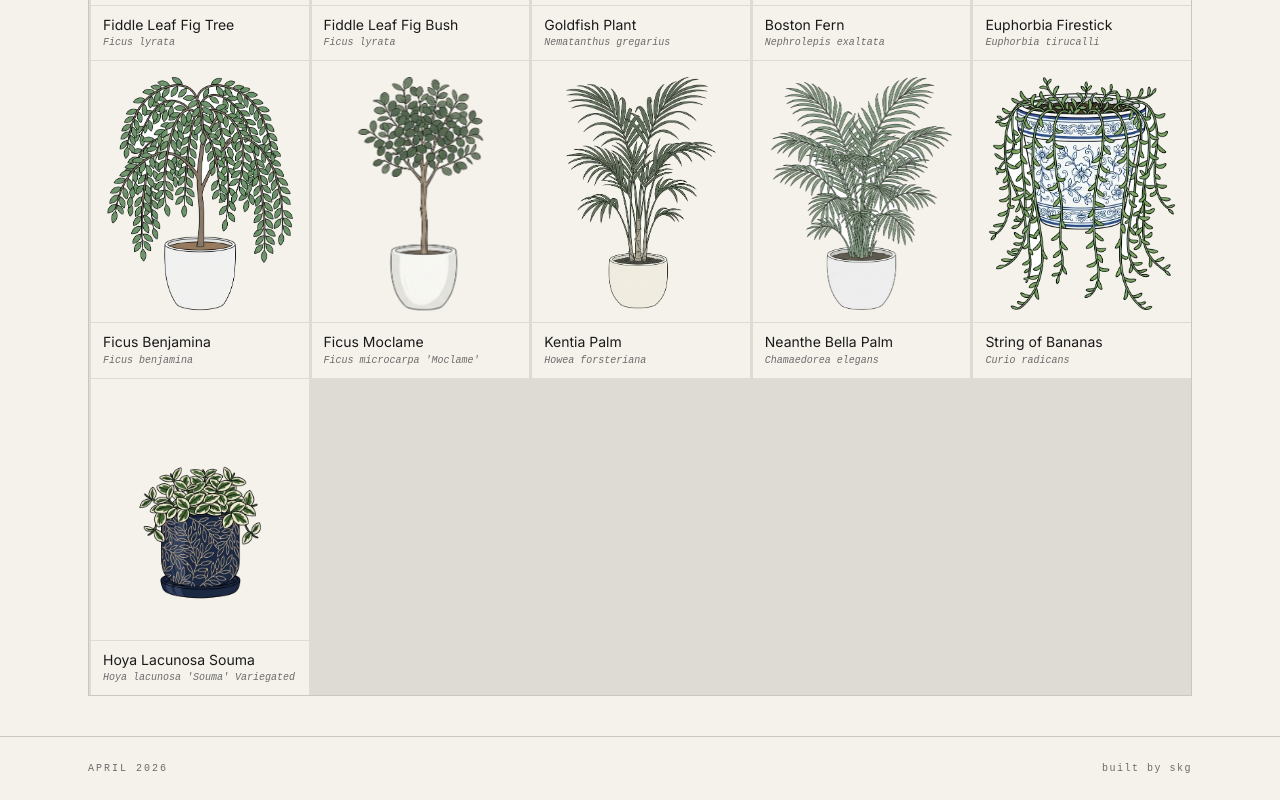
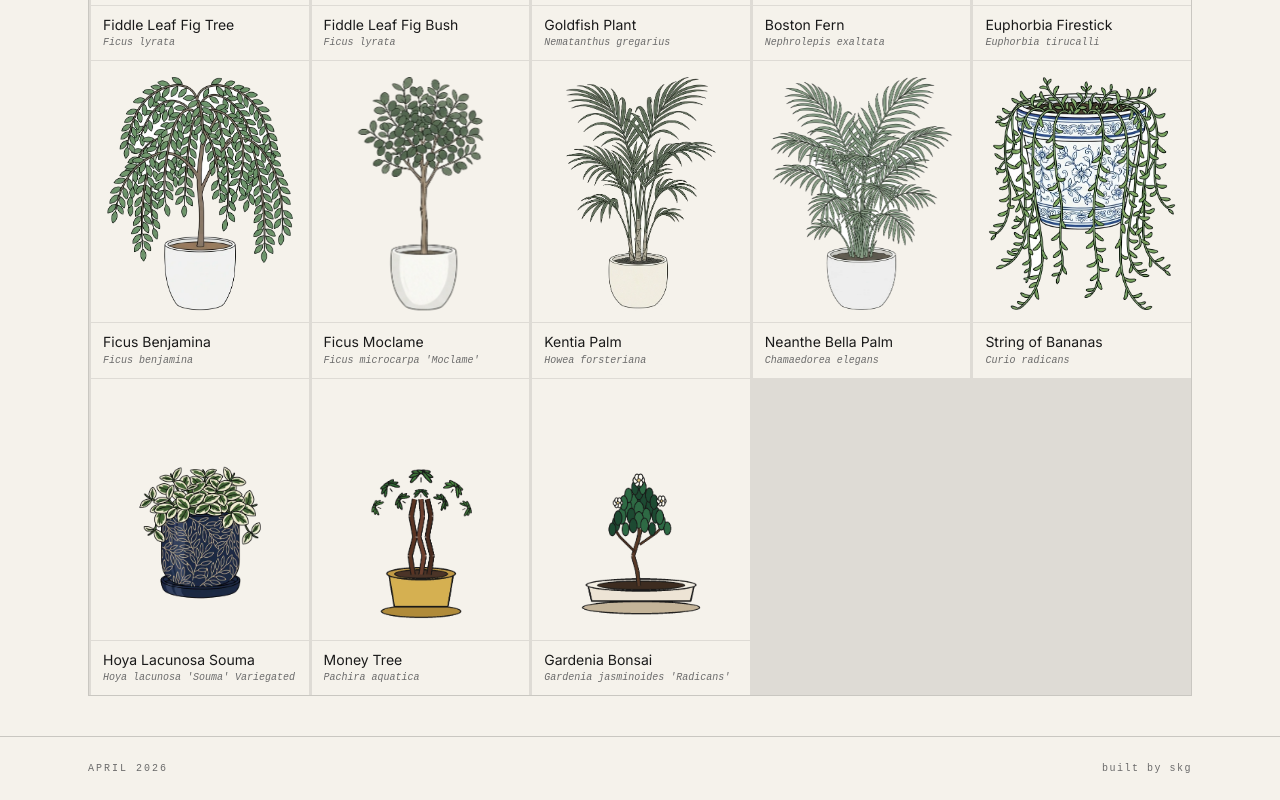
Before and after one commit to djmango/plant-guide, a Next.js app: page / in a window 1280 px wide. Shown: the part 383-1183 px from the top of the page. Built offline with nearby package versions, Linux system fonts and the light colour scheme; no server answers; a web font is replaced by a local one.

Commit message:
feat: add money tree and Costco gardenia bonsai to the catalog
Hoya lacunosa Souma was already in the plants list (homepage maps that array).
Gardenia is Costco 648964 / DT0107G, treated as G. jasminoides 'Radicans'.
Route Pages deploys to the new plant-guide self-hosted runner on pve.

```diff
--- a/src/data/plants.ts
+++ b/src/data/plants.ts
@@ -308,6 +308,58 @@ export const plants: Plant[] = [
       "Keep it snug; hoyas bloom better a little rootbound. Do not jump more than one pot size. Cream patches burn in harsh noon sun. Flowers smell sweet at night.",
     tags: ["hoya", "trailing", "variegated", "fragrant"],
   },
+  {
+    slug: "money-tree",
+    name: "Money Tree",
+    scientificName: "Pachira aquatica",
+    description:
+      "Braided trunk with glossy hand-shaped leaves, five leaflets each. The luck plant.",
+    imageUrl: "/images/plants/money-tree.webp",
+    currentPot: '10" nursery',
+    newPot: '12" gold-glazed ceramic w/ saucer',
+    potType: "Glazed ceramic, gold/ochre",
+    soil: "FoxFarm Ocean Forest + perlite (70/30)",
+    soilMix: "foxfarm-70-30",
+    water:
+      "Every 7–10 days - let the top 1–2\" dry, then drench until it drains. Empty the saucer.",
+    waterFrequency: "Every 7–10 days",
+    waterMethod: "top-pour",
+    letDry: 'Top 1–2" dry',
+    moistureAfterWatering: "6-7 / 10",
+    moistureWaterAgain: "2-3 / 10",
+    light: "Bright indirect",
+    humidity: "40–60%",
+    temp: "65–80°F",
+    notes:
+      "Overwatering is the usual killer. Do not sit the braid in water. Rotate weekly so it does not lean. Wipe dust off the leaflets monthly.",
+    tags: ["pachira", "braided", "easy", "bright-light"],
+  },
+  {
+    slug: "gardenia-bonsai",
+    name: "Gardenia Bonsai",
+    scientificName: "Gardenia jasminoides 'Radicans'",
+    description:
+      "Costco small bonsai: glossy dark leaves and suede-white flowers with a heavy perfume. Outdoor plant.",
+    imageUrl: "/images/plants/gardenia-bonsai.webp",
+    currentPot: 'Costco oval ceramic 8" long × 6" wide',
+    newPot: "Keep the oval bonsai pot (do not upsize)",
+    potType: "High-fired oval ceramic, cream",
+    soil: "FoxFarm Ocean Forest + perlite (70/30), keep acidic",
+    soilMix: "foxfarm-70-30",
+    water:
+      "Every 2–4 days outdoors - keep evenly moist, never bone dry. Water until it runs out, empty the tray.",
+    waterFrequency: "Every 2–4 days",
+    waterMethod: "top-pour",
+    letDry: "Never bone dry",
+    moistureAfterWatering: "7-8 / 10",
+    moistureWaterAgain: "4-5 / 10",
+    light: "Full sun to part sun, outdoors",
+    humidity: "50–70%",
+    temp: "60–80°F outdoors; protect below 50°F",
+    notes:
+      "Costco item 648964 / model DT0107G. Almost certainly dwarf gardenia (G. jasminoides 'Radicans'), 6–8\" tall. Blooms March–June. This is an outdoor bonsai - it will fade indoors after a few days. Acid soil, no lime water if you can help it. Buds drop if it dries out or sits in a draft.",
+    tags: ["gardenia", "bonsai", "flowering", "fragrant", "outdoor"],
+  },
 ];
 
 export function getPlantBySlug(slug: string): Plant | undefined {
--- a/src/data/repotting-steps.ts
+++ b/src/data/repotting-steps.ts
@@ -22,7 +22,7 @@ export const repottingSteps: RepottingStep[] = [
       "Mix soils in a bucket or tub - FoxFarm + perlite for tropicals, cactus mix + perlite for succulents.",
     icon: "beaker",
     plantNotes: [
-      "70/30 FoxFarm/perlite → Fiddle Leafs, Goldfish Plant, Ficus Benjamina, Ficus Moclame, Kentia Palm, Neanthe Bella Palm",
+      "70/30 FoxFarm/perlite → Fiddle Leafs, Goldfish Plant, Ficus Benjamina, Ficus Moclame, Kentia Palm, Neanthe Bella Palm, Money Tree, Gardenia Bonsai",
       "80/20 FoxFarm/perlite → Boston Fern",
       "50–70/30–50 cactus/perlite → Firestick, String of Bananas, Hoya Lacunosa Souma",
     ],
@@ -81,7 +81,7 @@ export const repottingSteps: RepottingStep[] = [
       "For ceramic/terracotta: water from top until it runs into the saucer. Empty saucer after 30 min.",
     icon: "cup-soda",
     plantNotes: [
-      "Fiddle Leaf Fig Tree, Fiddle Leaf Fig Bush, Goldfish Plant, Firestick, String of Bananas",
+      "Fiddle Leaf Fig Tree, Fiddle Leaf Fig Bush, Goldfish Plant, Firestick, String of Bananas, Hoya Lacunosa Souma, Money Tree, Gardenia Bonsai",
     ],
   },
   {
--- a/src/data/shopping.ts
+++ b/src/data/shopping.ts
@@ -81,6 +81,15 @@ export const shoppingItems: ShoppingItem[] = [
     note: "Glossy navy, beige engraved leaves, matching saucer. Keep snug.",
   },
   {
+    id: "ceramic-12-gold",
+    name: '12" gold-glazed ceramic w/ saucer',
+    category: "ceramic-terracotta",
+    forPlants: ["Money Tree"],
+    price: "$20–35",
+    quantity: 1,
+    note: "Drainage hole required. Empty saucer after watering.",
+  },
+  {
     id: "terra-12",
     name: 'Deroma terracotta 12" w/ saucer',
     category: "ceramic-terracotta",
@@ -101,6 +110,8 @@ export const shoppingItems: ShoppingItem[] = [
       "Ficus Moclame",
       "Kentia Palm",
       "Neanthe Bella Palm",
+      "Money Tree",
+      "Gardenia Bonsai",
     ],
     price: "$18–22",
     quantity: 1,
```
Also changed, not shown: public/images/plants/gardenia-bonsai.webp (added), public/images/plants/money-tree.webp (added).
